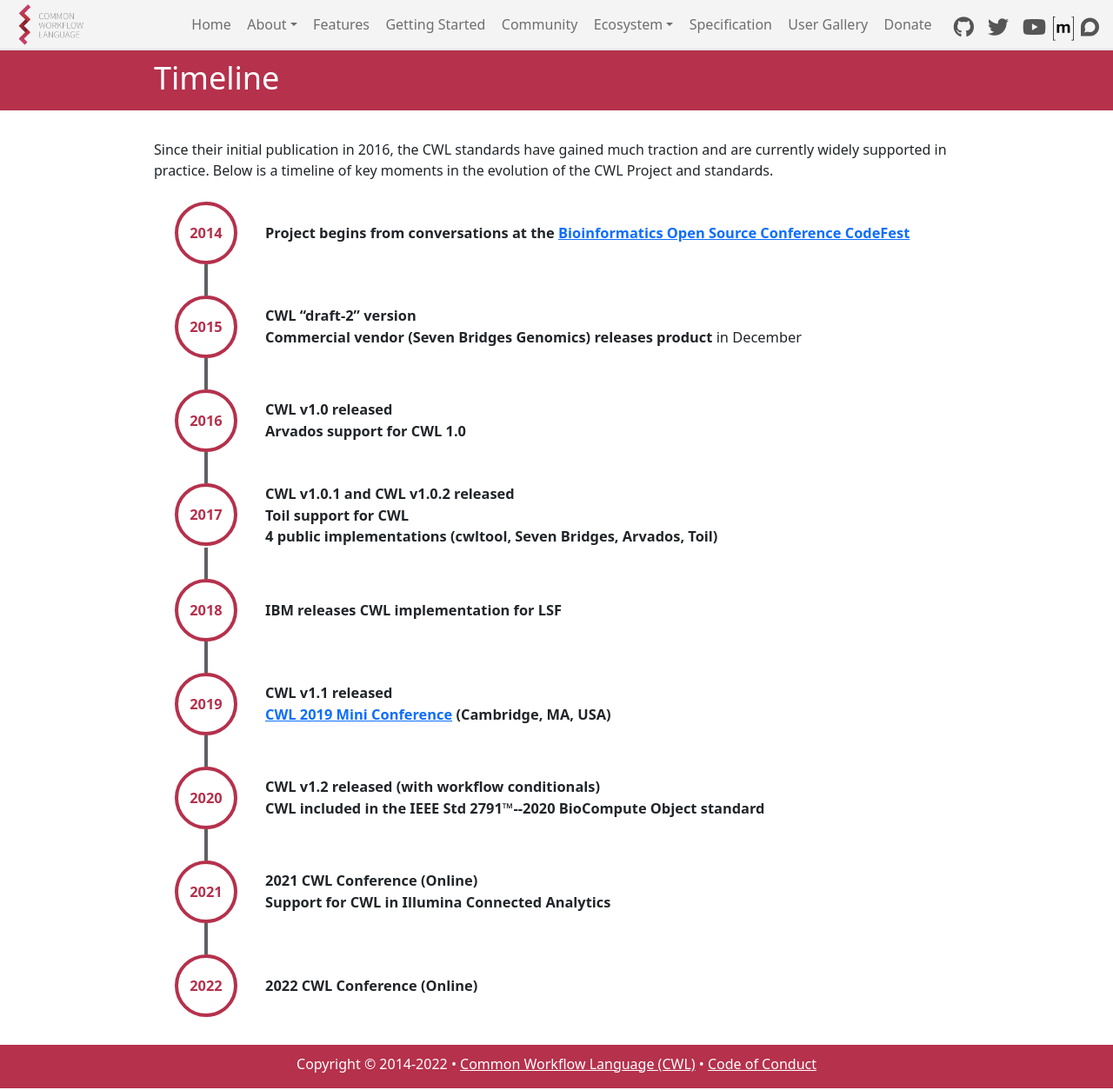
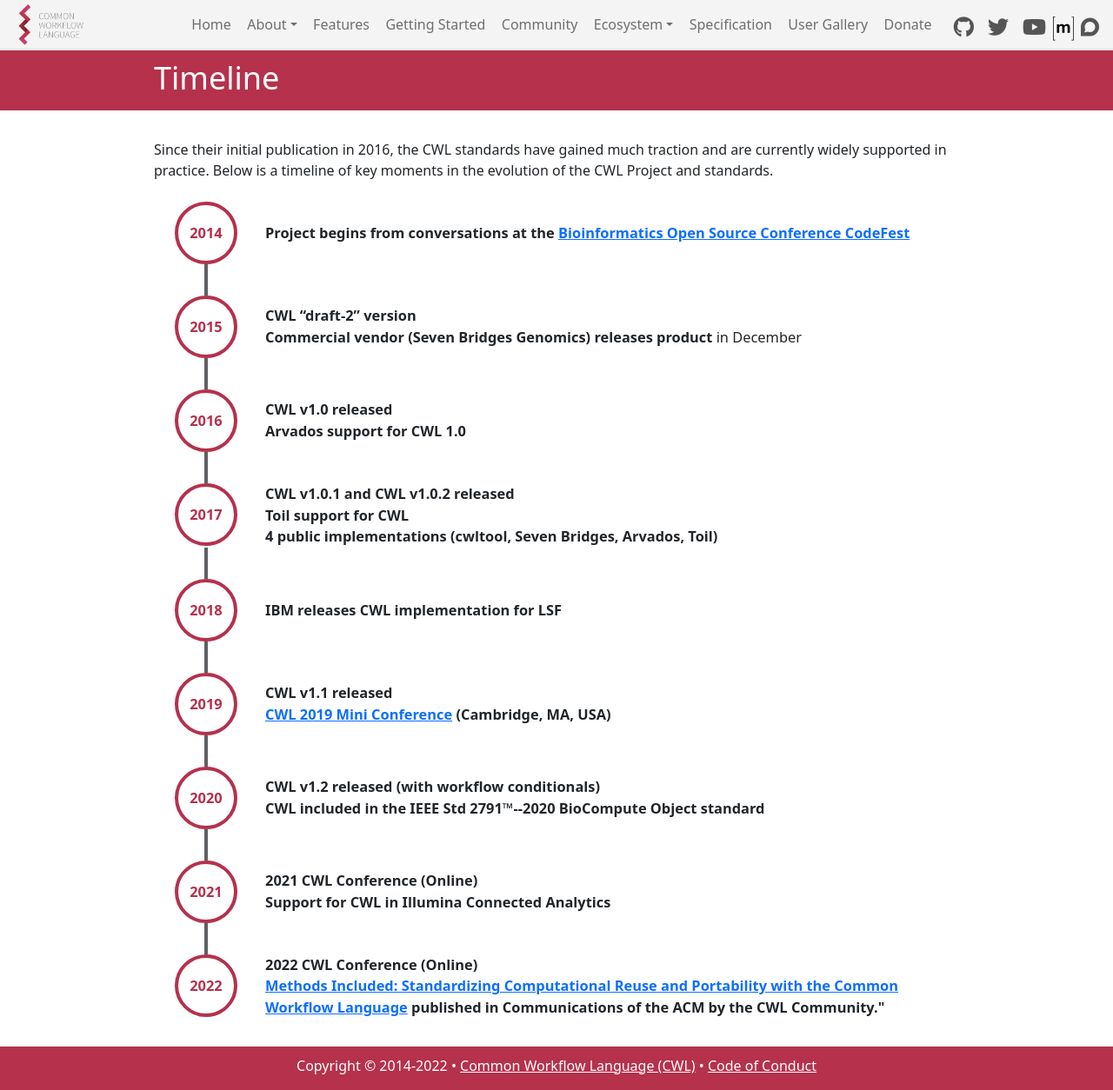
Before and after one commit to common-workflow-language/cwl-website, a Jekyll site: the page built from content/timeline.md, in a window 1280 px wide and 1254 px high. Shown: the whole window at 87% size. Built offline with Jekyll 4.4.1, drawn with Linux system fonts in a browser that asks for light colours.

Commit message:
add CACM paper to timeline

```diff
--- a/content/_data/timeline.yml
+++ b/content/_data/timeline.yml
@@ -31,4 +31,6 @@
       2021 CWL Conference (Online)<br>
       Support for CWL in Illumina Connected Analytics
   - year: 2022
-    event: "2022 CWL Conference (Online)"
+    event: |
+      2022 CWL Conference (Online)<br>
+      <a href="https://www.commonwl.org/specification/#references">Methods Included: Standardizing Computational Reuse and Portability with the Common Workflow Language</a> published in Communications of the ACM by the CWL Community."
```
